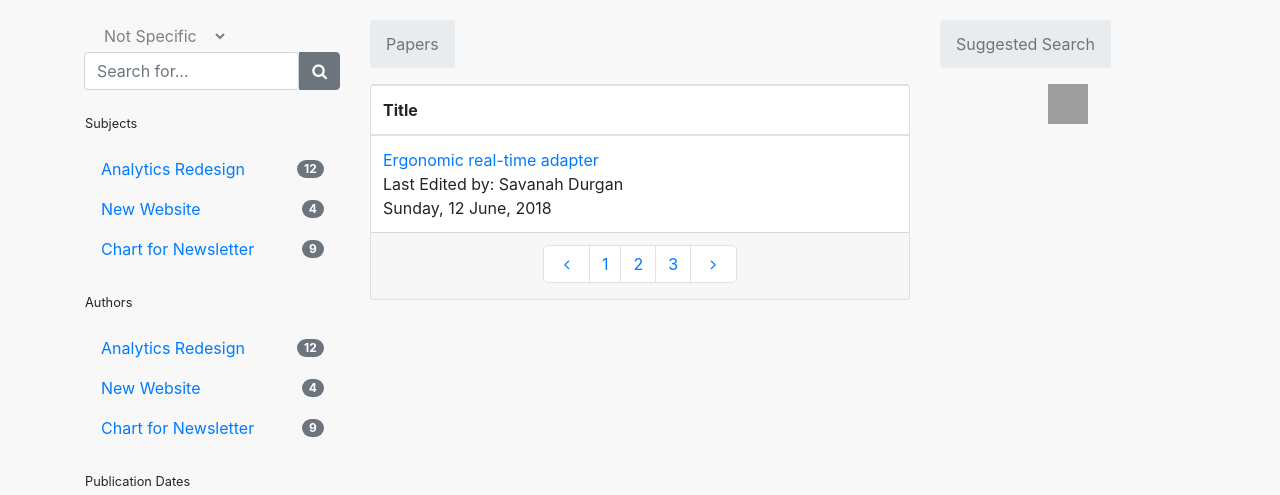
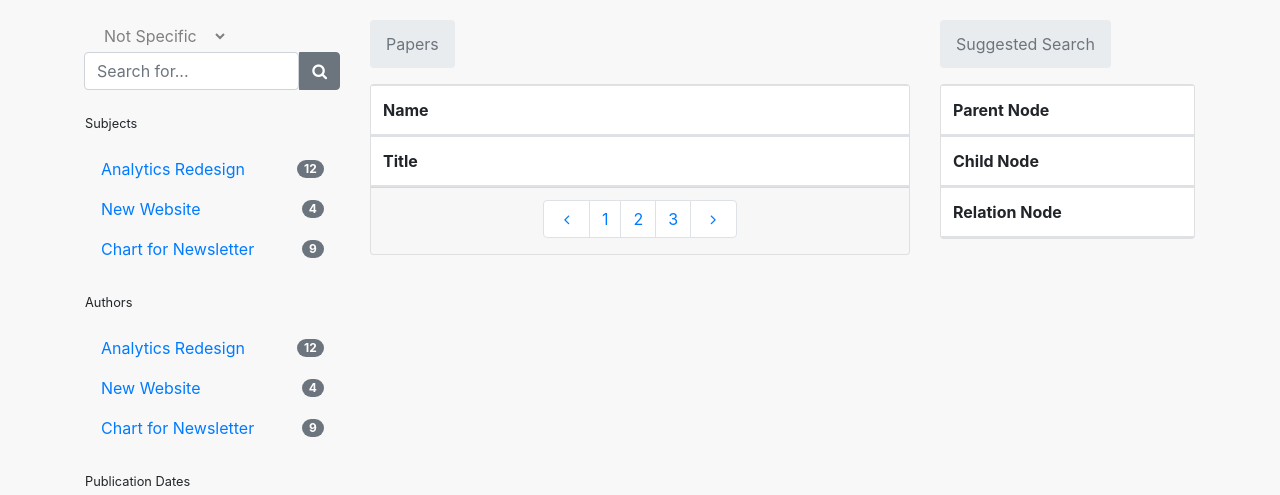
Before and after one commit to Wanyu42/COVID-19-Knowledge-Base, a Flask app: page / in a window 1280 px wide. Shown: the top 495 px of the page. Run offline with Flask 2, Linux system fonts and the light colour scheme; lists and menus that the app fills with data are empty; parts of the project's set-up code (start-up, migrations or seed data) failed here and were passed over; some libraries are stand-ins or nearby versions; grey boxes are pictures that could not be loaded.

Commit message:
Update list.html

```diff
--- a/templates/list.html
+++ b/templates/list.html
@@ -100,20 +100,24 @@
                     <table class="mb-0 table table-hover">
                         <thead>
                             <tr>
-                                <th class="align-middle bt-0">Title</th>
+                                <th class="align-middle bt-0">Name</th>
                             </tr>
                         </thead>
                         <tbody>
-                            <tr>
-                                <td class="align-middle">
-                                    <div><a href="/apps/tasks/list">Ergonomic real-time adapter</a></div><span>Last Edited by: Savanah Durgan <br>Sunday, 12 June, 2018</span>
-                                </td>
-                            </tr>
                             {% if chemical_name %}
                             <tr>
                                 <td class="align-middle"> {{ chemical_name }} </td>
                             </tr>
                             {% endif %}
+                        </tbody>
+                    </table>
+                    <table class="mb-0 table table-hover">
+                        <thead>
+                            <tr>
+                                <th class="align-middle bt-0">Title</th>
+                            </tr>
+                        </thead>
+                        <tbody>
                             {% if paperlist %}
                             {% for key,value in paperlist.items() %}
                             <tr>
@@ -148,9 +152,56 @@
                         </ol>
                     </nav>
                 </div>
-                <div class="avatar-image avatar-image--loaded">
-                    <div class="avatar avatar--md avatar-image__image">
-                        <div class="avatar__content"><center><img src="https://miro.medium.com/max/875/1*Lx6iWlcFiCHVe1r4zAeijQ.png"></center></div>
+                <div class="mb-3 Card_custom-card--border_5wJKy card">
+                    <div class="table-responsive-xl">
+                        <table class="mb-0 table table-hover">
+                            <thead>
+                                <tr>
+                                    <th class="align-middle bt-0">Parent Node</th>
+                                </tr>
+                            </thead>
+                            <tbody>
+                                {% if parentlist %}
+                                {% for parentnode in parentlist%}
+                                <tr>
+                                    <td class="align-middle"> {{ parentnode }} </td>
+                                </tr>
+                                {% endfor %}
+                                {% endif %}
+                            </tbody>
+                        </table>
+                        <table class="mb-0 table table-hover">
+                            <thead>
+                                <tr>
+                                    <th class="align-middle bt-0">Child Node</th>
+                                </tr>
+                            </thead>
+                            <tbody>
+                                {% if childlist %}
+                                {% for childnode in childlist %}
+                                <tr>
+                                    <td class="align-middle"> {{ childnode }} </td>
+                                </tr>
+                                {% endfor %}
+                                {% endif %}
+                            </tbody>
+                        </table>
+                        <table class="mb-0 table table-hover">
+                            <thead>
+                                <tr>
+                                    <th class="align-middle bt-0">Relation Node</th>
+                                </tr>
+                            </thead>
+                            <tbody>
+                                {% if relationlist %}
+                                {% for relationnode in relationlist %}
+                                <tr>
+                                    <td class="align-middle"> {{ relationnode }} </td>
+                                </tr>
+                                {% endfor %}
+                                {% endif %}
+                            </tbody>
+                        </table>
                     </div>
                 </div>
 
```
Lines whose indentation alone changed are shown as unchanged.
